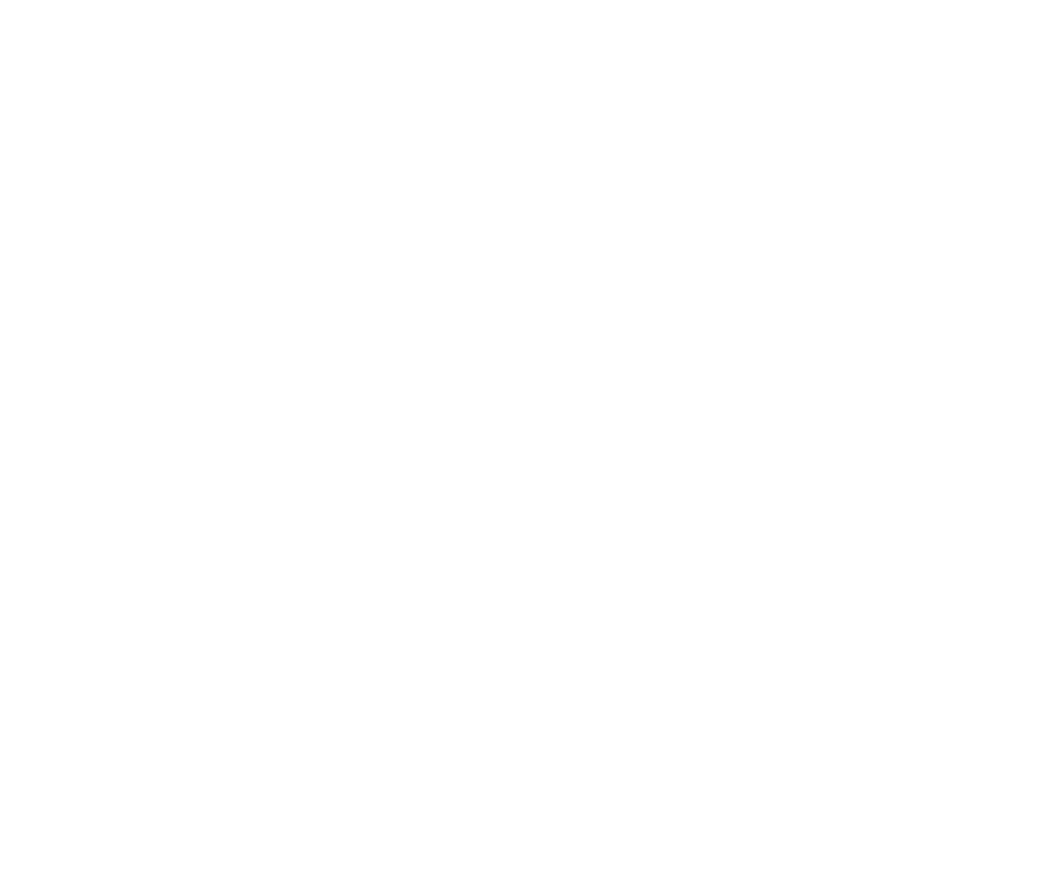
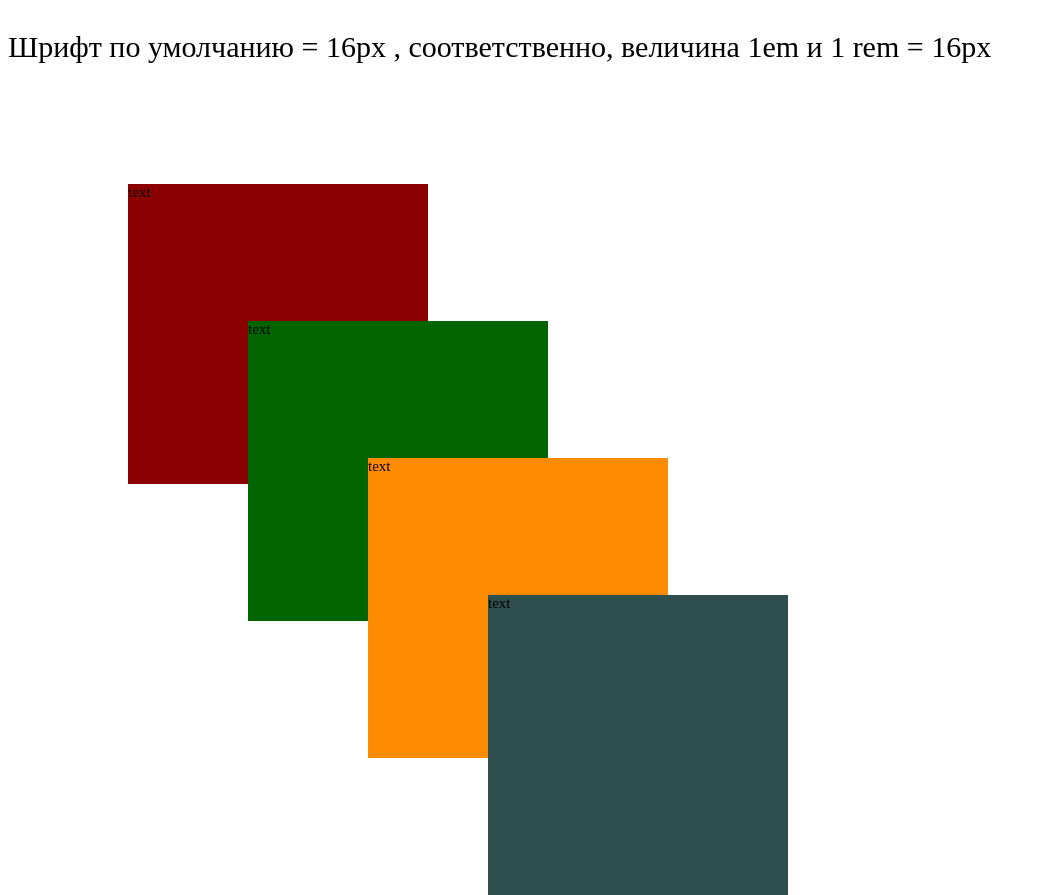
Before and after one commit to IgorLutoshkin/-Python-Hub-Studio, a plain HTML site: page rem em px %/index.html in a window 1280 px wide. Shown: the whole page, without its empty margins (0-1041 px from the left). Before the commit the page ends 800 px from the top, so only its background shows below. Drawn offline with Linux system fonts and the light colour scheme.

Commit message:
'feat: units of measurement'

```diff
--- a/rem em px %/index.html
+++ b/rem em px %/index.html
@@ -9,10 +9,9 @@
   </head>
   <body>
     <!--
-			работа с пикселями  и em(наследует свой размер от родителя (в данном случае 30px), то есть 1ul/li=15px, 2ul/li= 7.5px, 3ul/li=3.75px)
+			работа с пикселями  и em(наследует свой размер от родителя (в данном случае 30px), то есть 1ul/li=15px, 2ul/li= 7.5px, 3ul/li=3.75px) em: чувствителен к размеру шрифта контейнера родителя  и margin!
 
-
-    <p>
+		<p>
       Шрифт по умолчанию = 16px , соответственно, величина 1em и 1 rem = 16px
     </p>
     <ul>
@@ -30,12 +29,21 @@
     </ul>
 	-->
 
-    <div>
-      <div>
-        <div>
-          <div></div>
+    <!--
+      (работа с em и rem)
+-->
+      <p>
+        Шрифт по умолчанию = 16px , соответственно, величина 1em и 1 rem = 16px
+      </p>
+      <div id="red">
+        text
+        <div id="green">
+          text
+          <div id="yellow">
+            text
+            <div id="grey">text</div>
+          </div>
         </div>
       </div>
-    </div>
-  </body>
-</html>
+    </body>
+  </html>
--- a/rem em px %/style.css
+++ b/rem em px %/style.css
@@ -7,3 +7,29 @@ ul{
 li{
 	font-size: 0.5em;
 } */
+html{
+	font-size: 30px;
+}
+
+p{
+	font-size: 1em;
+}
+div{
+	width: 300px;
+	height: 300px;
+	margin: 4rem;
+	font-size: 0.5rem;
+}
+
+#red{
+	background-color: darkred;
+}
+#green{
+	background-color: darkgreen;
+}
+#yellow{
+	background-color: darkorange;
+}
+#grey{
+	background-color: darkslategrey;
+}
```
